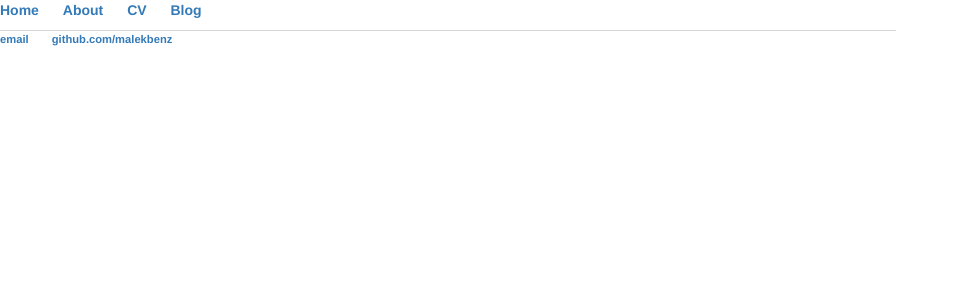
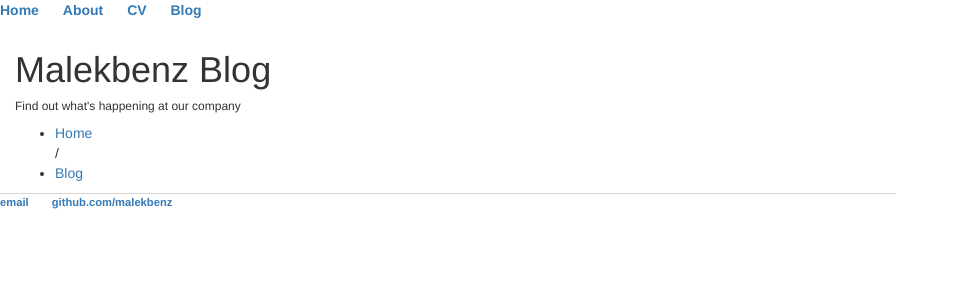
Before and after one commit to malekbenz/malekbenz, a Jekyll site: the page built from cv/index.html, in a window 1280 px wide. Shown: the top 300 px of the page, without its empty margins (0-959 px from the left). Built offline with Jekyll 4.4.1, drawn with Linux system fonts in a browser that asks for light colours; nearby versions of some CDN libraries; library files that are not in the unit come from our copies; comment, search, counter and statistics services are not loaded.

Commit message:
add menu

```diff
--- a/_layouts/default.html
+++ b/_layouts/default.html
@@ -49,12 +49,35 @@
 			<li><a href="/blog">Blog</a></li>
 		</ul>
 	</nav>
+		<div class="section sTop">
+		<div class="inner-container">
+
+            <div class="container">
+
+                <div class="section-heared">
+                	<h1>Malekbenz Blog</h1>
+                    <span></span>
+
+                    <h6>Find out what's happening at our company</h6>
+
+                    <ul class="inner-link">
+                    	<li><a href="#">Home</a></li><span>/</span>
+                        <li><a href="#">Blog</a></li>
+                    </ul>
+
+                </div><!-- /section-heared -->
+
+            </div>
+
+        </div><!-- /top-container -->
+
+	</div><!-- /sTop -->
+
 	<div class="container">
 
 		{{ content }}
 
-	</div>
-	<!-- /.container -->
+	</div>	<!-- /.container -->
 	<footer>
 		<ul>
 			<li><a href="mailto:malekbenz@gmail.com">email</a></li>
```
